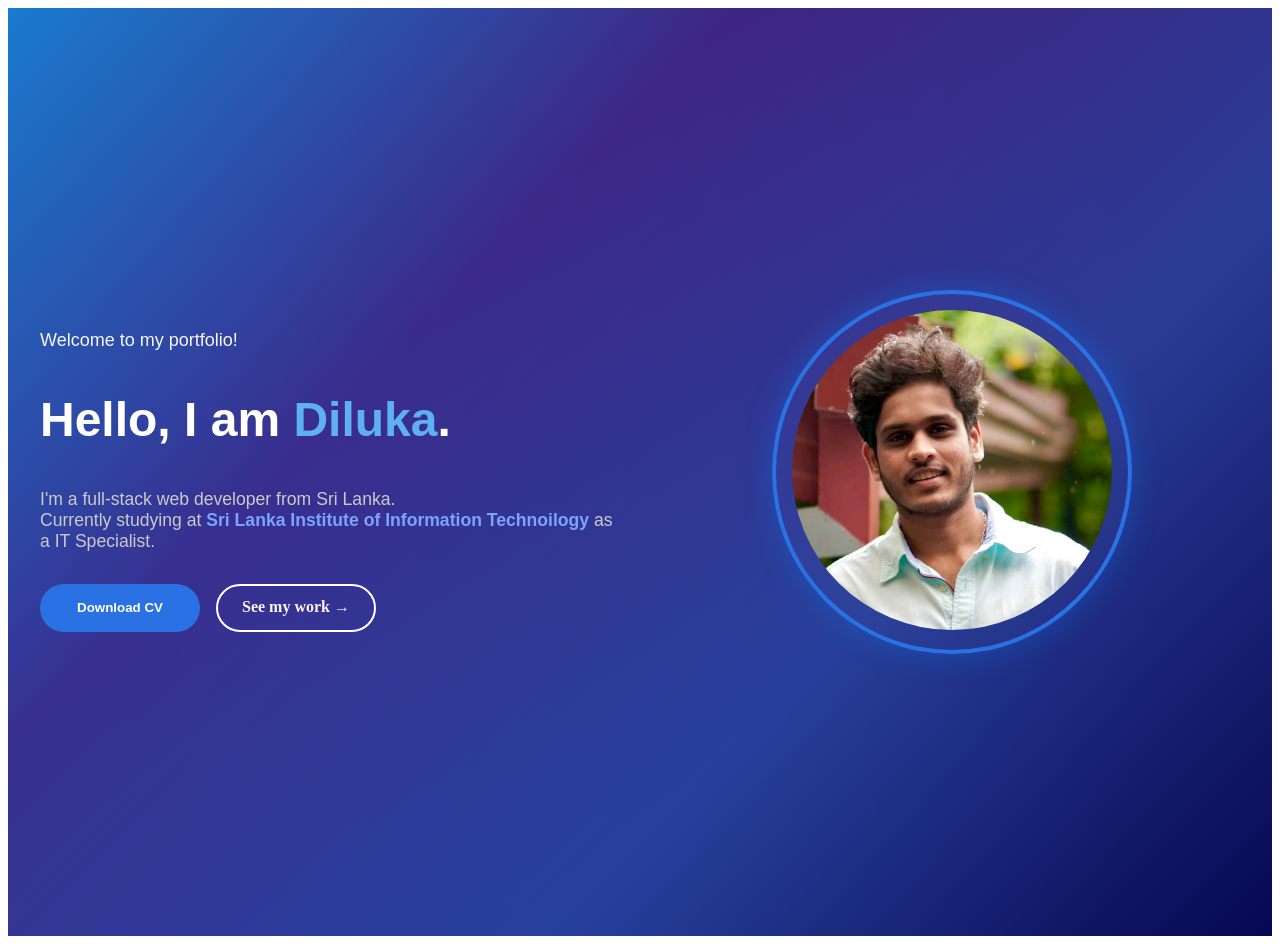
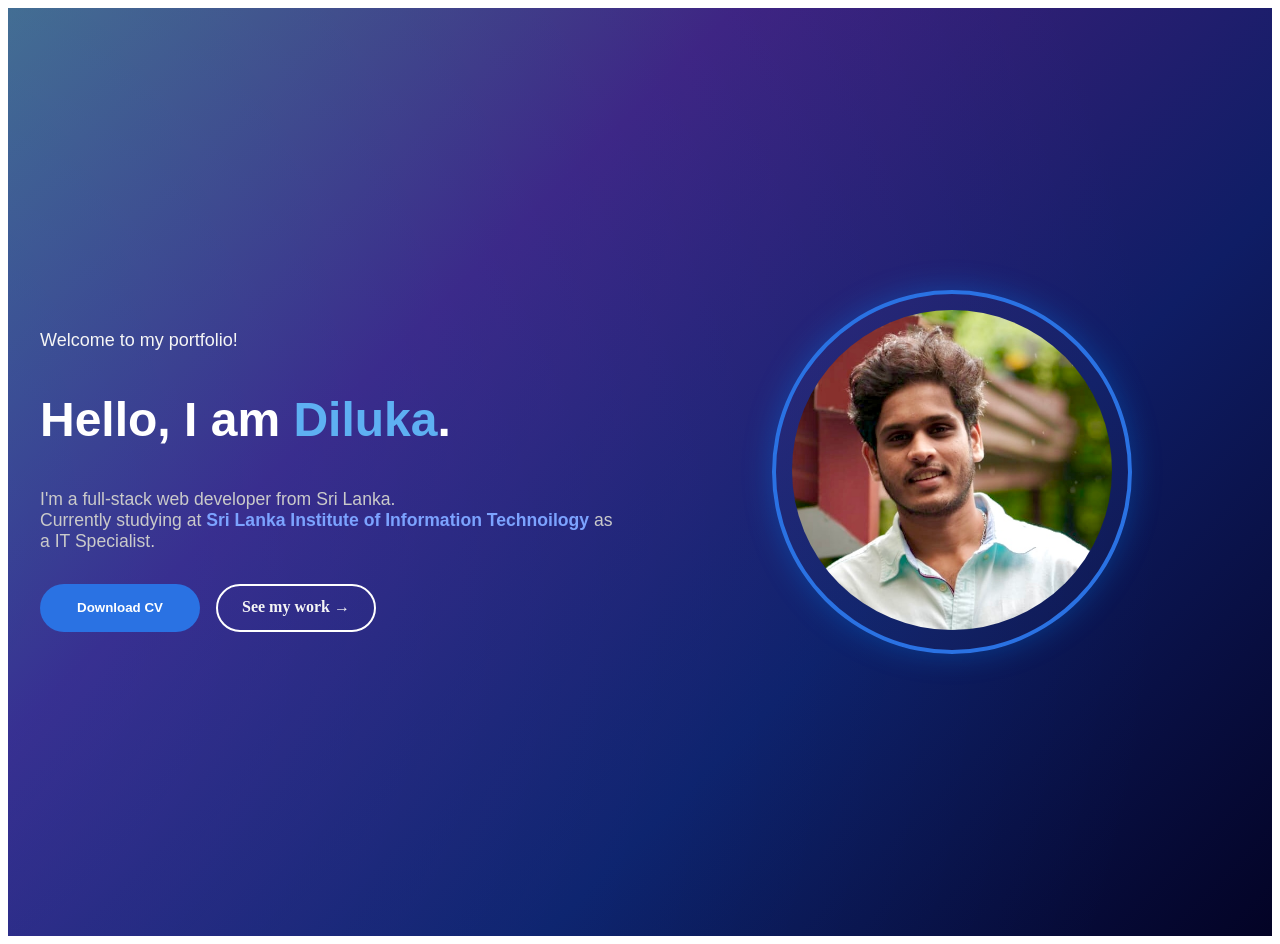
Before and after one commit to dilukaathukorala/My-Portfolio, a Next.js app: page / in a window 1280 px wide. Built offline with nearby package versions, Linux system fonts and the light colour scheme.

Commit message:
Update hero css
Changed hero background gradient colors

```diff
--- a/styles/Hero.css
+++ b/styles/Hero.css
@@ -9,7 +9,7 @@
 }
 
 .hero-section {
-  background: linear-gradient(135deg, #1d78c7, #41207e, #2a3c96, #060752);
+  background: linear-gradient(135deg, #4c6a85, #41207e, #0f1d65, #030325);
   color: var(--text-color);
   padding: 4rem 2rem;
   min-height: 100vh;
```
